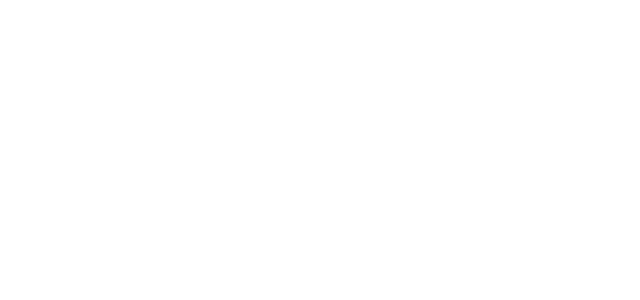
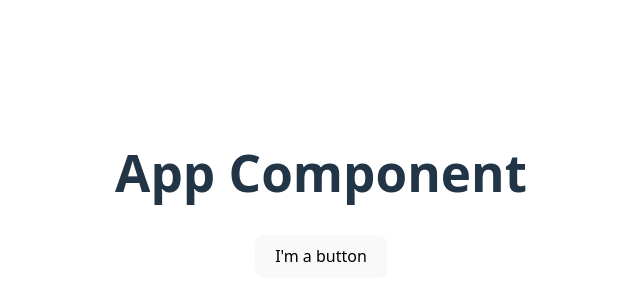
Before and after one commit to kencha-a11/appdev1, a React (Vite) app in the folder react-quickstart/: page / in a window 1280 px wide. Shown: the part 206-506 px from the top of the page, without its empty margins (319-959 px from the left). Built offline with nearby package versions, Linux system fonts and the light colour scheme.

Commit message:
Done writing markup with JSX

```diff
--- a/react-quickstart/src/App.jsx
+++ b/react-quickstart/src/App.jsx
@@ -11,7 +11,8 @@
 
   return (
     <>
-
+    <h1>App Component</h1>
+      <MyButton />
     </>
   )
 }
```
